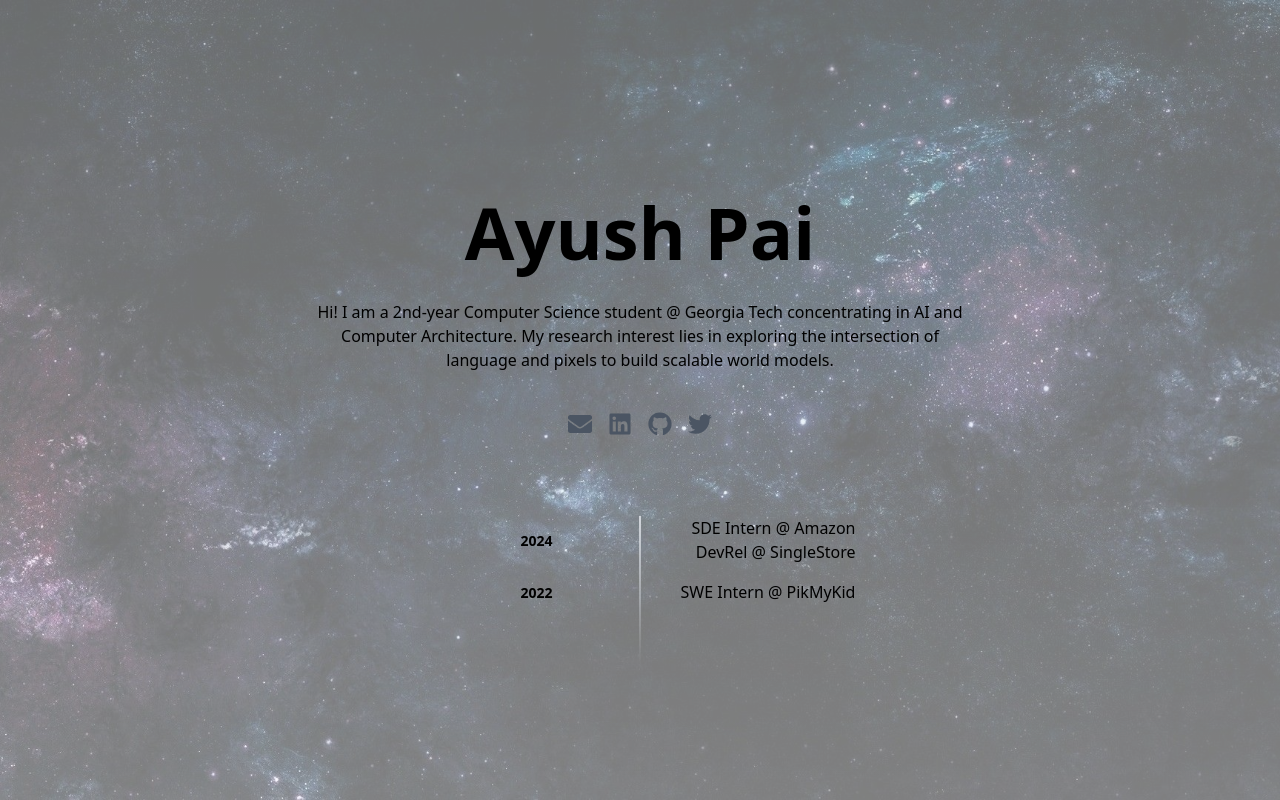
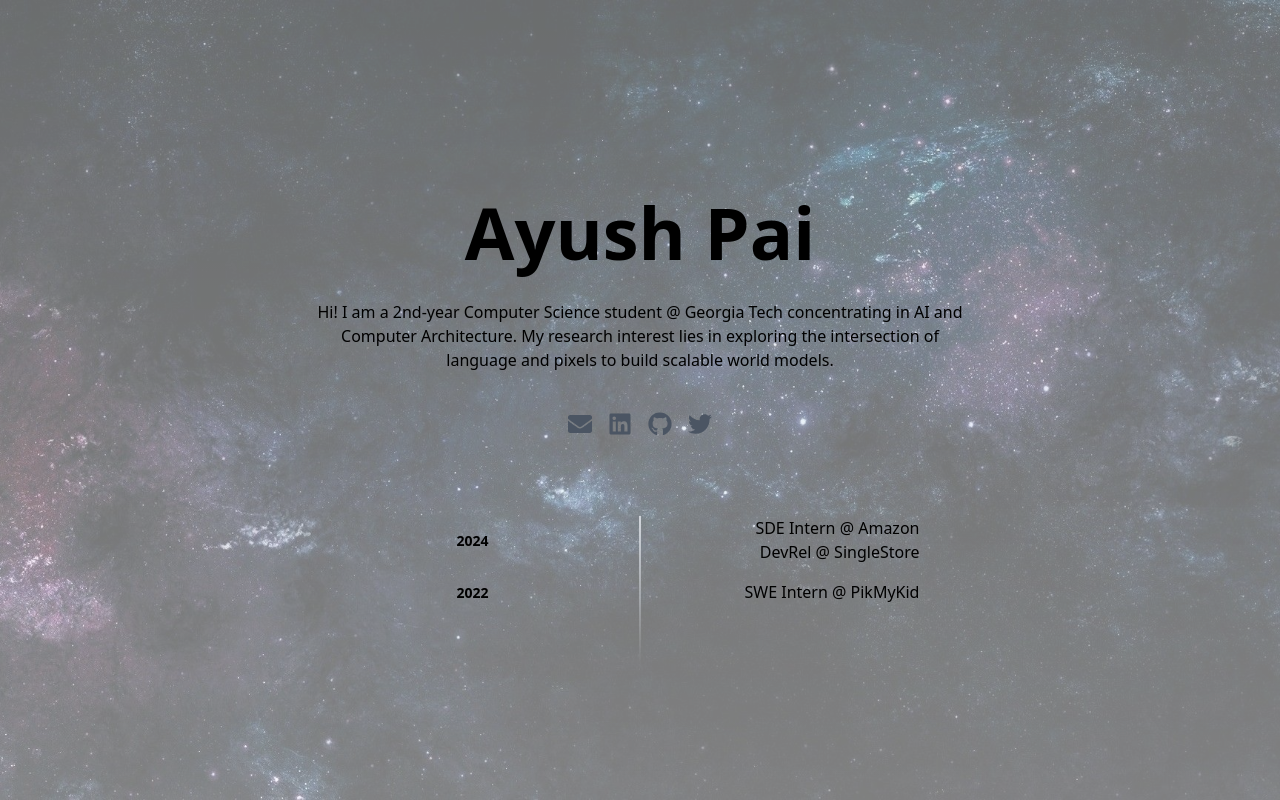
Before and after one commit to ayushpai/ayushpai.github.io, a Next.js app: page / in a window 1280 px wide. Built offline with nearby package versions, Linux system fonts and the light colour scheme.

Commit message:
updated spacing of line

```diff
--- a/src/app/page.tsx
+++ b/src/app/page.tsx
@@ -50,7 +50,7 @@ export default function Home() {
                 <div className="w-48 text-right">
                   <span className="text-sm font-black pr-16">2022</span>
                 </div>
-                <div className="flex-1 text-right pl-16">
+                <div className="flex-1 text-right pl-48">
                   <p>SWE Intern @ PikMyKid</p>
                 </div>
               </div>
```
